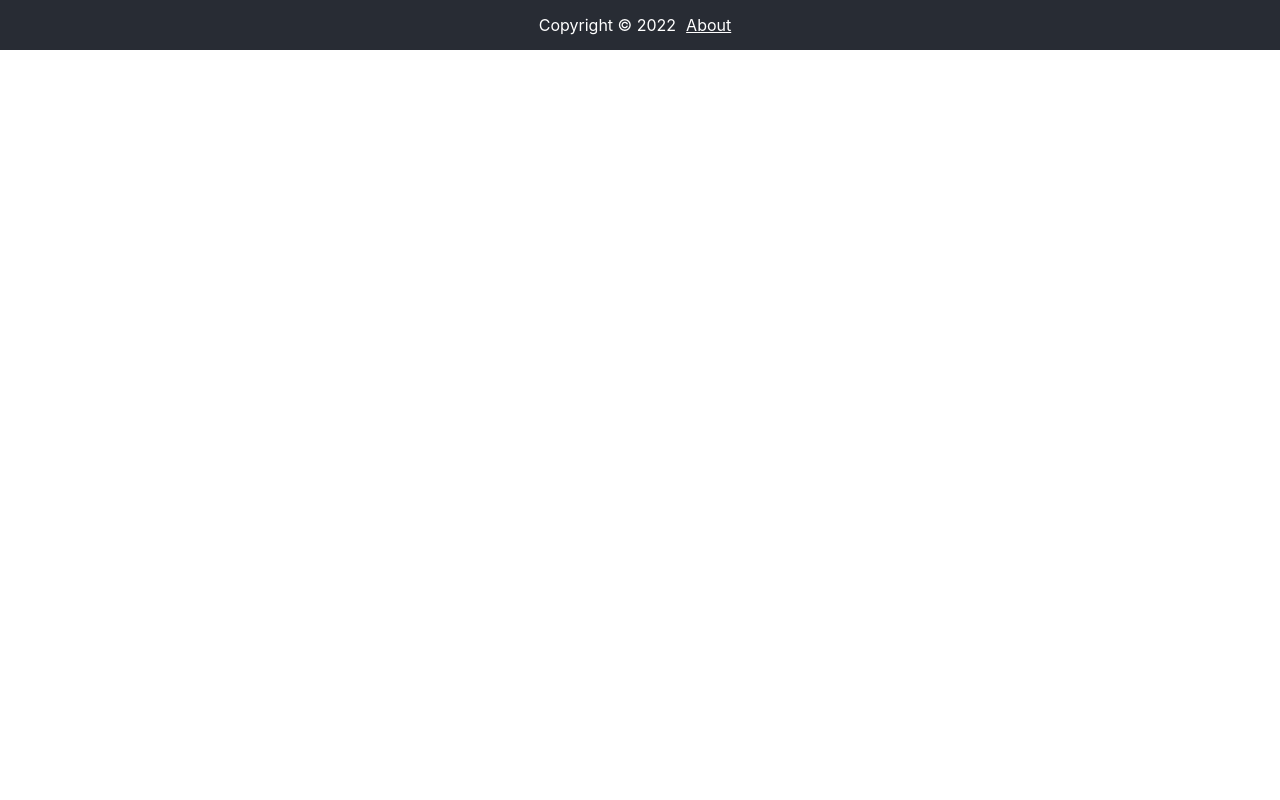
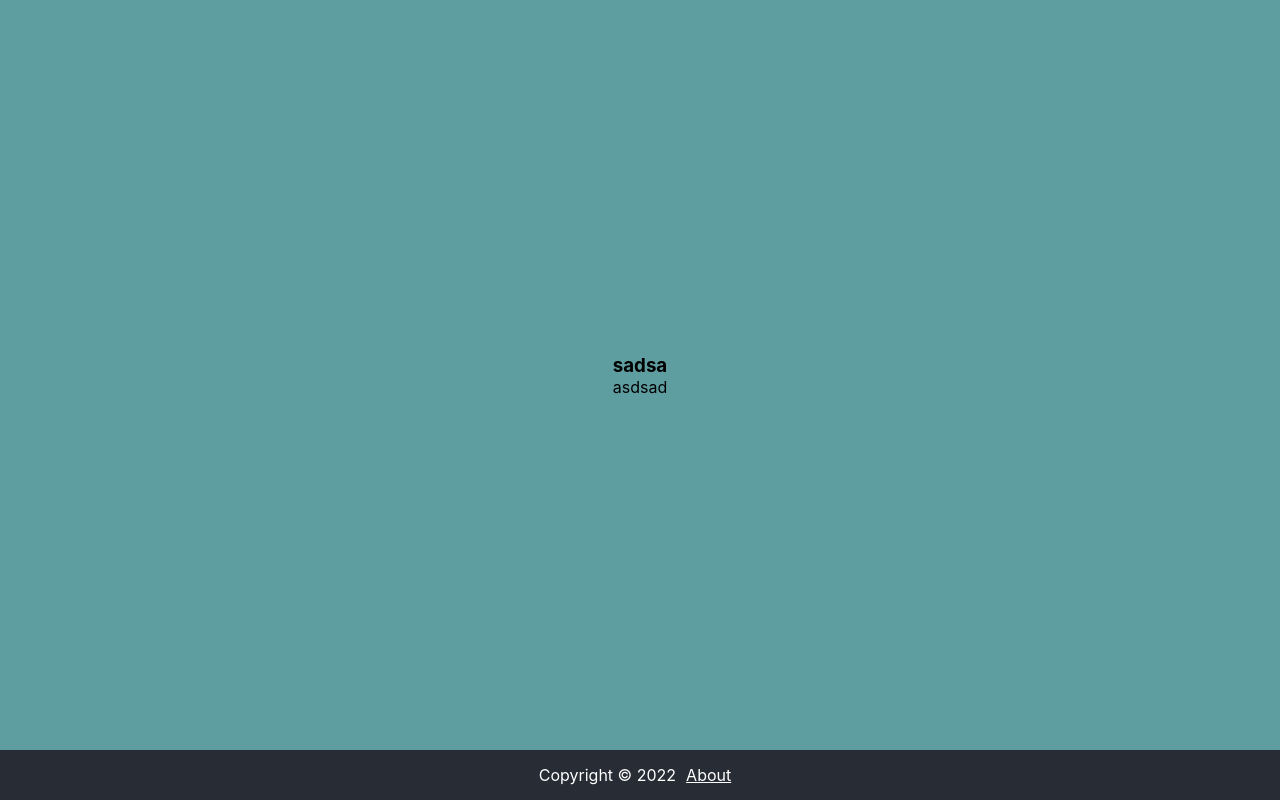
Before and after one commit to mkamals/task-tracker, a React (Create React App) app: page /task/10 in a window 1280 px wide. Built offline with nearby package versions, Linux system fonts and the light colour scheme; data requests are answered from the project's data file.

Commit message:
Added task details

```diff
--- a/src/components/App.js
+++ b/src/components/App.js
@@ -7,6 +7,7 @@ import { useEffect, useState } from "react";
 import { BrowserRouter, Route, Routes } from "react-router-dom";
 import About from "./About";
 import AddTask from "./AddTask";
+import TaskDetail from "./TaskDetails";
 
 function App() {
   const [showAddTask, setShowAddTask] = useState(false);
@@ -107,6 +108,7 @@ function App() {
             }
           />
           <Route path="/about" element={<About />} />
+          <Route path="/task/:id" element={<TaskDetail />} />
         </Routes>
         <Footer />
       </div>
--- a/src/components/Task.js
+++ b/src/components/Task.js
@@ -1,14 +1,24 @@
-const Task = ({ task, onDeleteTask, onToggleTask}) => {
-    return (
-        <div
-        className={`task ${task.reminder && 'reminder'}`}
-        onDoubleClick={() => onToggleTask(task.id)}>
-        <h3>{task.text}
-        <i onClick={() => onDeleteTask(task.id)} className="fa-solid fa-trash-can"></i>
-        </h3>
-        <p>{task.day}</p>
+import { Link } from "react-router-dom";
+
+const Task = ({ task, onDeleteTask, onToggleTask }) => {
+  return (
+    <div
+      className={`task ${task.reminder && "reminder"}`}
+      onDoubleClick={() => onToggleTask(task.id)}
+    >
+      <h3>
+        {task.text}
+        <i
+          onClick={() => onDeleteTask(task.id)}
+          className="fa-solid fa-trash-can"
+        ></i>
+      </h3>
+      <p>{task.day}</p>
+      <p>
+        <Link to={`/task/${task.id}`}>View Details</Link>
+      </p>
     </div>
-    )
-}
+  );
+};
 
-export default Task
+export default Task;
--- /dev/null
+++ b/src/components/TaskDetails.js
@@ -0,0 +1,29 @@
+import { useEffect, useState } from "react";
+import { useParams } from "react-router-dom";
+import "../css/taskdetails.css";
+
+const TaskDetail = () => {
+  const [data, setData] = useState({});
+  const params = useParams();
+  console.log(params);
+
+  useEffect(() => {
+    const getTaskDetails = async () => {
+      const res = await fetch(`http://localhost:5000/tasks/${params.id}`);
+      const _data = await res.json();
+      console.log(_data);
+      setData(_data);
+    };
+
+    getTaskDetails();
+  }, []);
+
+  return (
+    <div className="detail-content">
+      <h3>{data.text}</h3>
+      <p>{data.day}</p>
+    </div>
+  );
+};
+
+export default TaskDetail;
--- /dev/null
+++ b/src/css/taskdetails.css
@@ -0,0 +1,8 @@
+.detail-content {
+    display: flex;
+    flex-direction: column;
+    justify-content: center;
+    align-items: center;
+    height: calc(100vh - 50px);
+    background-color: cadetblue;
+}
```
